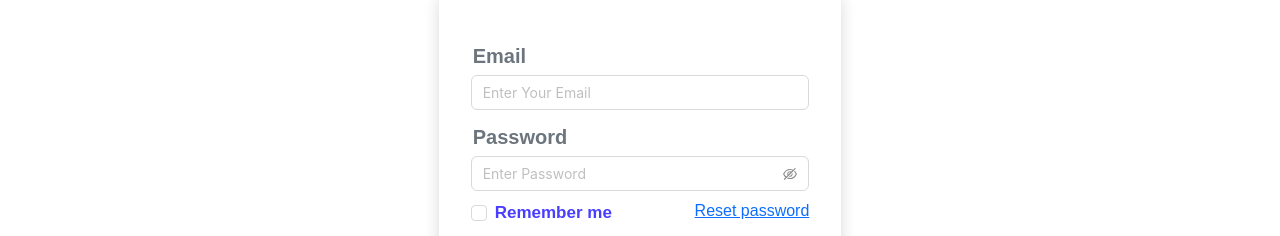
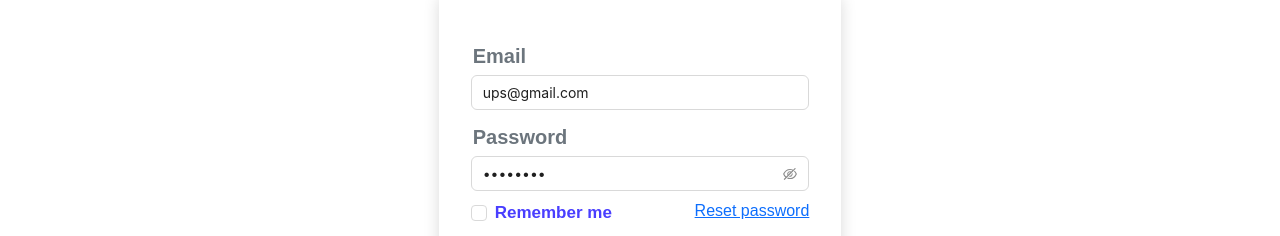
Before and after one commit to slsuyel/uniontax, a React (Vite) app: page /login in a window 1280 px wide. Shown: the part 298-534 px from the top of the page. Built offline with nearby package versions, Linux system fonts and the light colour scheme; a web font is replaced by a local one.

Commit message:
feat: userLogin

```diff
--- a/src/pages/auth/Login.tsx
+++ b/src/pages/auth/Login.tsx
@@ -11,13 +11,21 @@ const Login = () => {
   const navigate = useNavigate();
   const location = useLocation();
   const from = location.state?.from?.pathname || "/dashboard";
-  const [email, setEmail] = useState("");
-  const [password, setPassword] = useState("");
+  const [email, setEmail] = useState("ups@gmail.com");
+  const [password, setPassword] = useState("12345678");
 
   const handleSubmit = async (e: { preventDefault: () => void }) => {
     e.preventDefault();
-    const res = await userLogin({ email, password });
-    console.log(res);
+    try {
+      const res = await userLogin({ email, password }).unwrap();
+      if (res.status_code == 200) {
+        navigate(from);
+      } else {
+        console.error("Login failed");
+      }
+    } catch (error) {
+      console.error("Login error:", error);
+    }
   };
 
   return (
--- a/src/redux/api/auth/authApi.ts
+++ b/src/redux/api/auth/authApi.ts
@@ -15,10 +15,10 @@ const authApi = apiSlice.injectEndpoints({
     }),
 
     userLogin: builder.mutation({
-      query: ({ data }) => ({
+      query: ({ email, password }) => ({
         url: `/auth/user/login`,
         method: "POST",
-        body: data,
+        body: { email, password },
       }),
       invalidatesTags: ["profileCreate"] as any,
     }),
```
